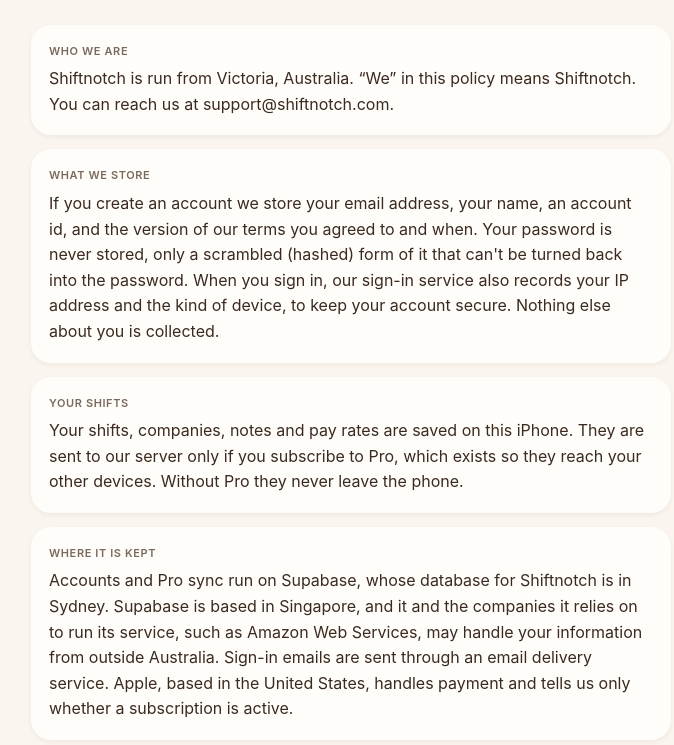
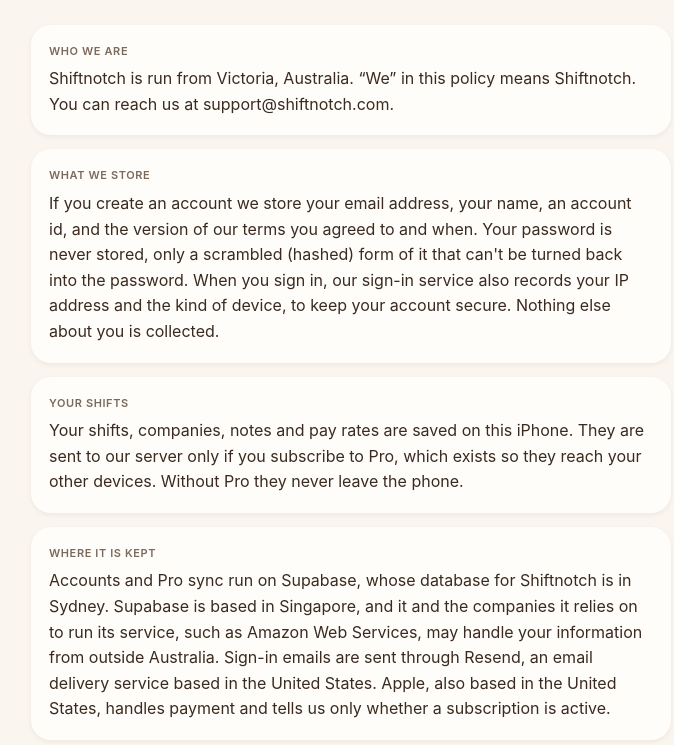
Before and after one commit to Deep-Kaswala/shiftnotch, a plain HTML site: page privacy.html in a window 1280 px wide. Shown: the part 207-952 px from the top of the page, without its empty margins (289-963 px from the left). Drawn offline with Linux system fonts and the light colour scheme.

Commit message:
Name Resend as the sign-in email sender
Sign-in emails now go through Resend, a US company. The policy said only
"an email delivery service", and Australian privacy rules ask for the
countries personal information goes to where practicable. Same day as
the last revision and no account has recorded that version yet, so the
version stays 2026-11-26.

Co-Authored-By: Claude Opus 5.5 <noreply@anthropic.com>

```diff
--- a/privacy.html
+++ b/privacy.html
@@ -30,7 +30,7 @@
 
   <div class="card">
     <h2>Where it is kept</h2>
-    <p>Accounts and Pro sync run on Supabase, whose database for Shiftnotch is in Sydney. Supabase is based in Singapore, and it and the companies it relies on to run its service, such as Amazon Web Services, may handle your information from outside Australia. Sign-in emails are sent through an email delivery service. Apple, based in the United States, handles payment and tells us only whether a subscription is active.</p>
+    <p>Accounts and Pro sync run on Supabase, whose database for Shiftnotch is in Sydney. Supabase is based in Singapore, and it and the companies it relies on to run its service, such as Amazon Web Services, may handle your information from outside Australia. Sign-in emails are sent through Resend, an email delivery service based in the United States. Apple, also based in the United States, handles payment and tells us only whether a subscription is active.</p>
   </div>
 
   <div class="card">
```
